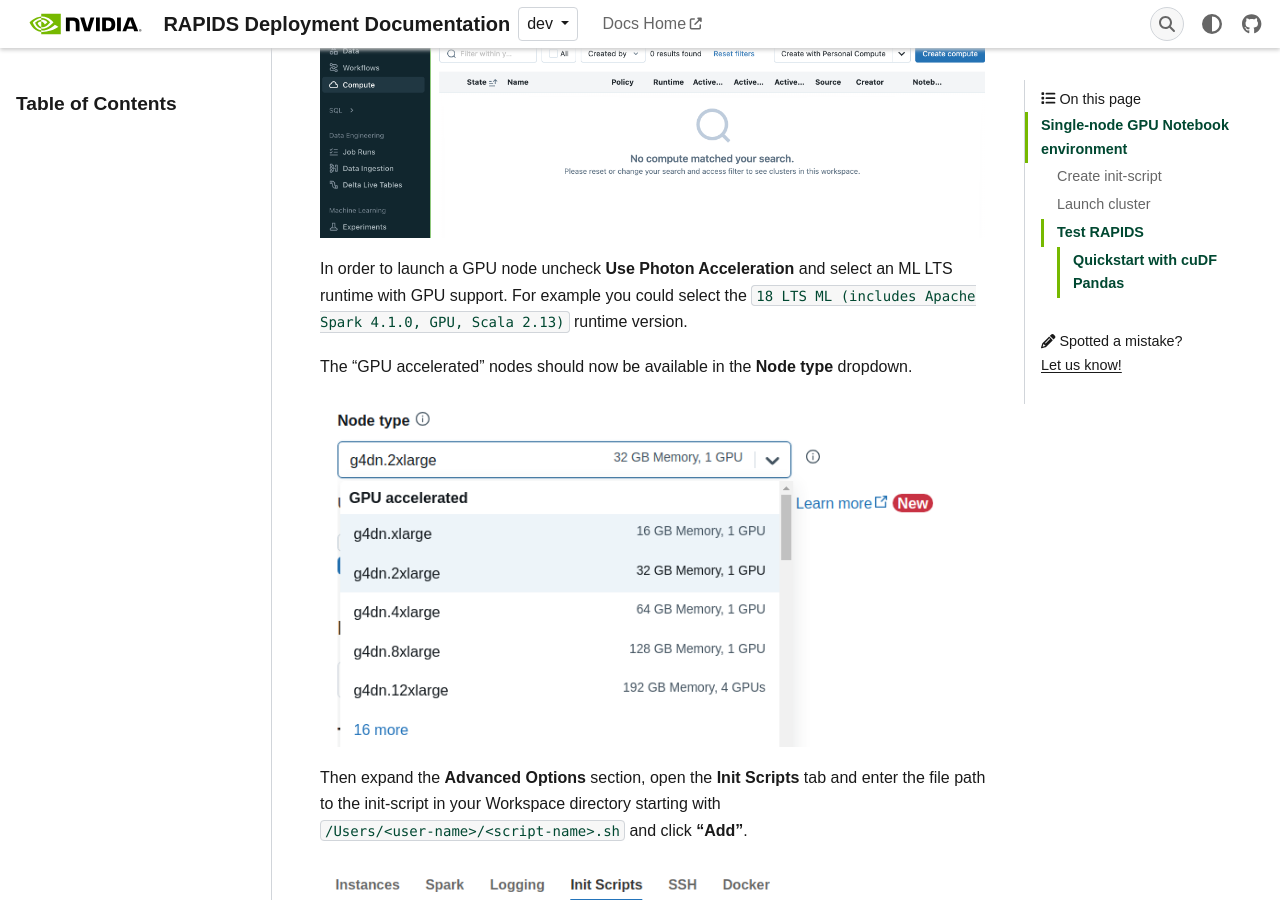
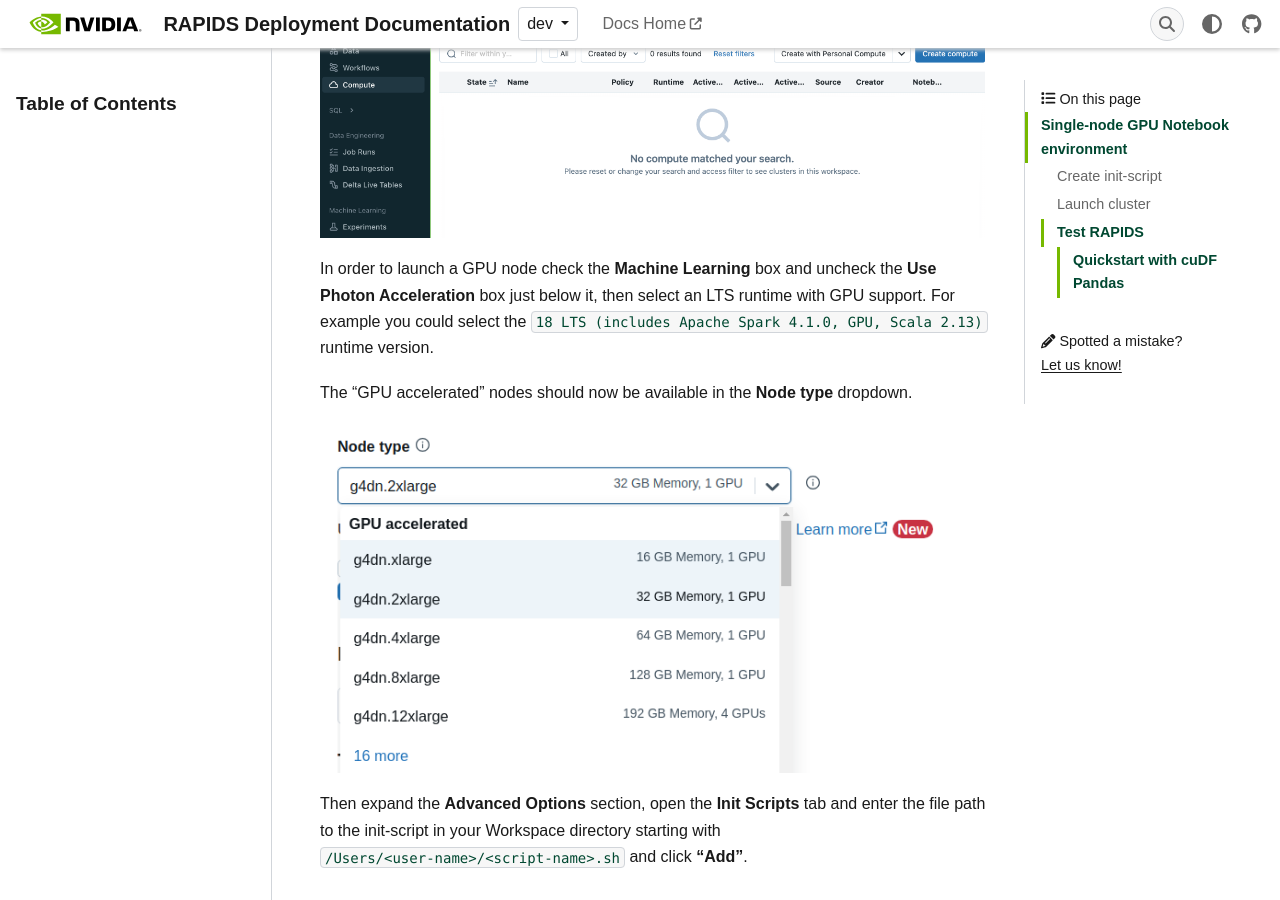
Before and after one commit to rapidsai/deployment, a Sphinx documentation site: the page built from source/platforms/databricks.md, in a window 1280 px wide and 900 px high, scrolled down 1039 px. Built offline with Sphinx 7.4.7, drawn with Linux system fonts in a browser that asks for light colours; some web fonts are replaced.

Commit message:
Reflect new Databricks Machine Learning runtime toggle

```diff
--- a/source/platforms/databricks.md
+++ b/source/platforms/databricks.md
@@ -42,8 +42,8 @@ To get started, navigate to the **All Purpose Compute** tab of the **Compute** s
 
 ![Screenshot of the Databricks compute page](../images/databricks-create-compute.png)
 
-In order to launch a GPU node uncheck **Use Photon Acceleration** and select an ML LTS runtime with GPU support.
-For example you could select the `18 LTS ML (includes Apache Spark 4.1.0, GPU, Scala 2.13)` runtime version.
+In order to launch a GPU node check the **Machine Learning** box and uncheck the **Use Photon Acceleration** box just below it, then select an LTS runtime with GPU support.
+For example you could select the `18 LTS (includes Apache Spark 4.1.0, GPU, Scala 2.13)` runtime version.
 
 The "GPU accelerated" nodes should now be available in the **Node type** dropdown.
 
```
